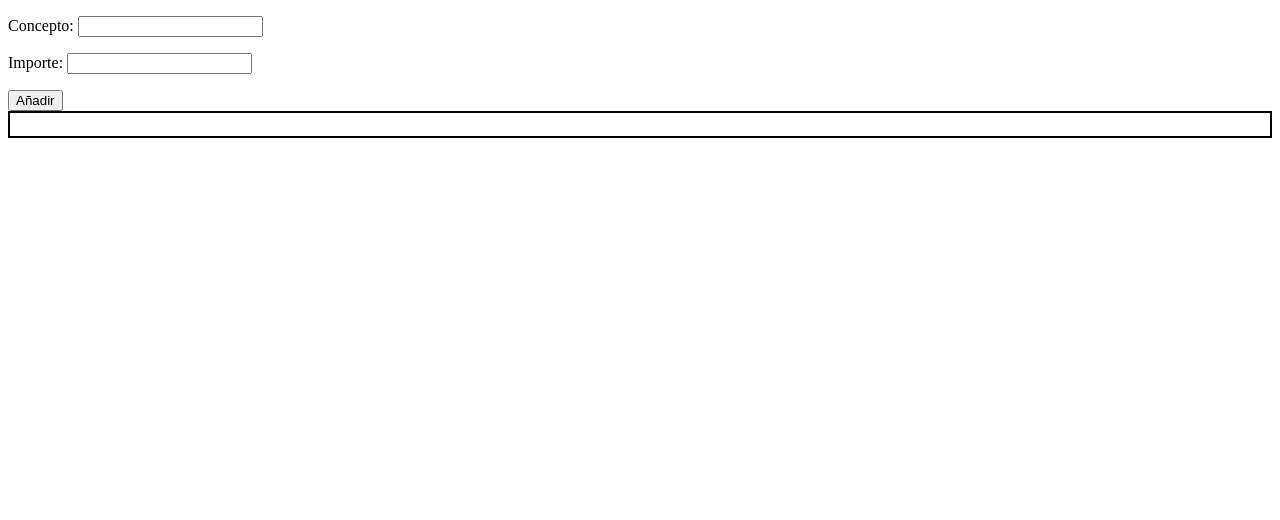
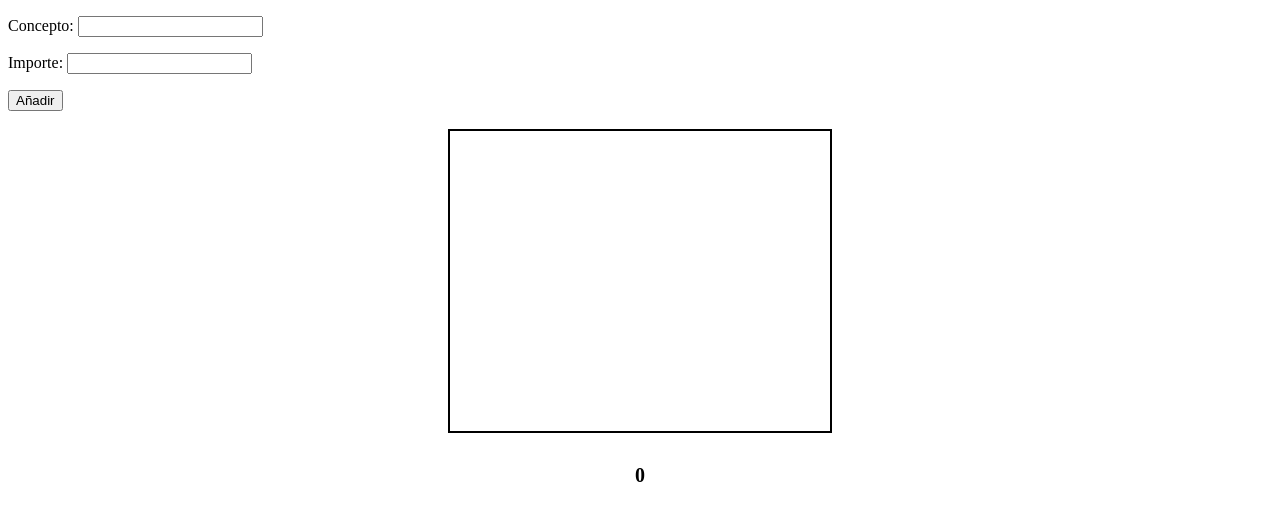
Before and after one commit to AndresFelipee05/Java, a plain HTML site: page index.html in a window 1280 px wide. Both pictures are taken after a click on the button "Añadir". Drawn offline with Linux system fonts and the light colour scheme.

Commit message:
Update index.html

```diff
--- a/index.html
+++ b/index.html
@@ -1,3 +1,4 @@
+
 <!DOCTYPE html>
 <html lang="en">
 <head>
@@ -8,8 +9,13 @@
         #display{
             text-align: center;
             font-size: 20px;
+            width: 30%;
+            height: 300px;
+            overflow: auto;
+            margin-top: 10px;
+            margin: auto;
         }
-        #display2{
+        #total{
             text-align: center;
             font-size: 20px;
         }
@@ -22,35 +28,29 @@
     <p><label for="importe">Importe: <input type="number" name="importe" id="importe" min="1"></label></p>
 
     <button onclick="Formulario()">Añadir</button>
+    <br><br>
 
     <div id="display" style="border: 2px solid black;">
-
-
     </div>
 
-    <div id="display2">
-
-    </div>
+    <br>
+    <h1 id="total">
+        0
+    </h1>
 
     <script>
         function Formulario(){
             let concepto = document.getElementById("concepto").value
-            let importe = document.getElementById("importe").value
-            ImprimirConcepto(concepto);
-            ImprimirImporte(importe);
-        }
-        function ImprimirConcepto(concepto){
-            let texto = "";
-            texto += concepto + "<br>"
-            display.innerHTML = texto
-
+            let importe = Number(document.getElementById("importe").value);
+            let display = document.getElementById("display");
+            display.innerHTML += concepto + "<br>"
+            let total = document.getElementById("total").innerHTML;
+            let totalNum = Number(total.innerHTML)
+            totalNum += importe;
+            total.innerHTML = totalNum;
 
         }
-        function ImprimirImporte(importe){
-            let texto = "";
-            texto += importe + "<br>"
-            display2.innerHTML = texto;
-        }
+
 
     </script>
 </body>
```
